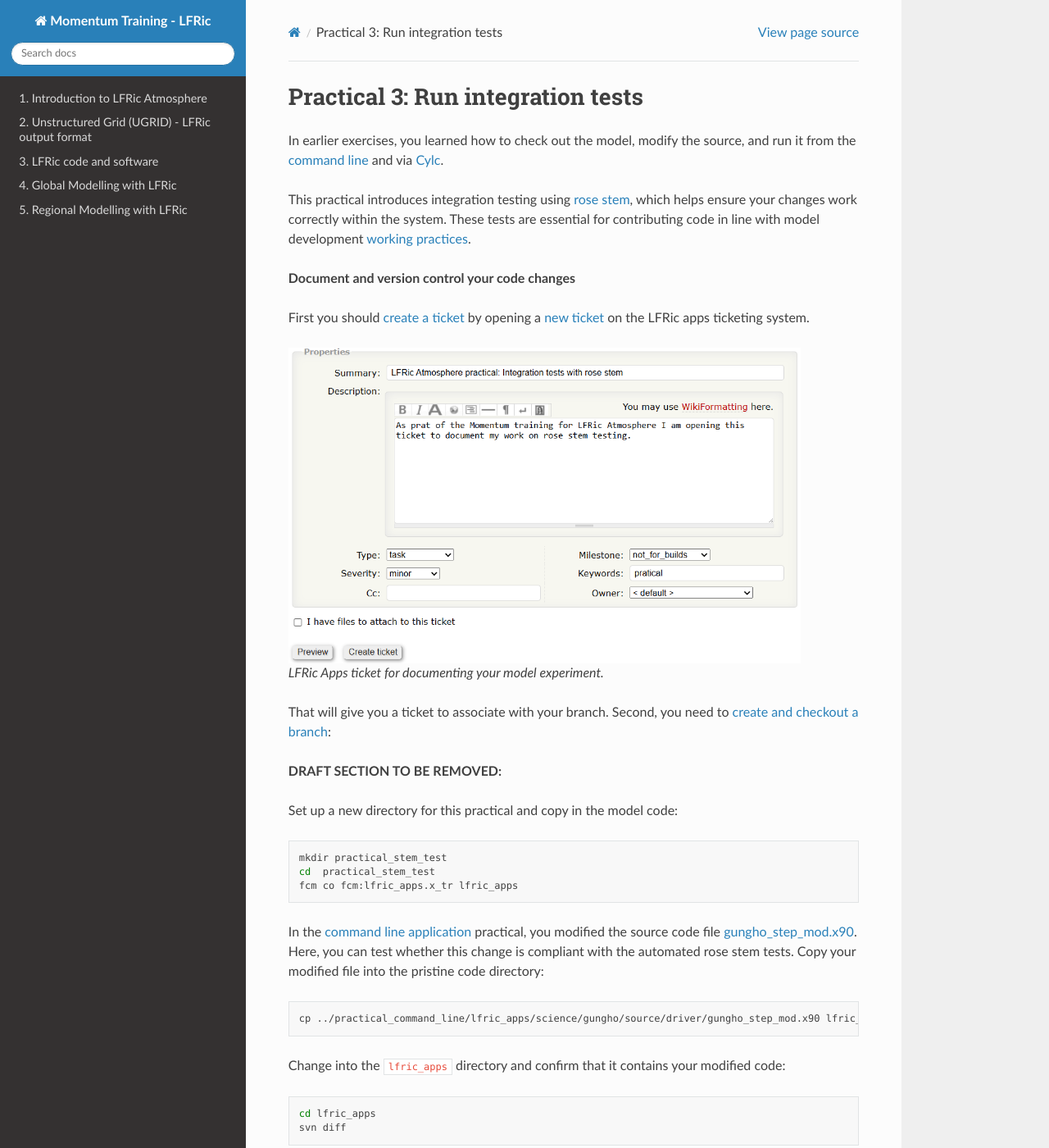
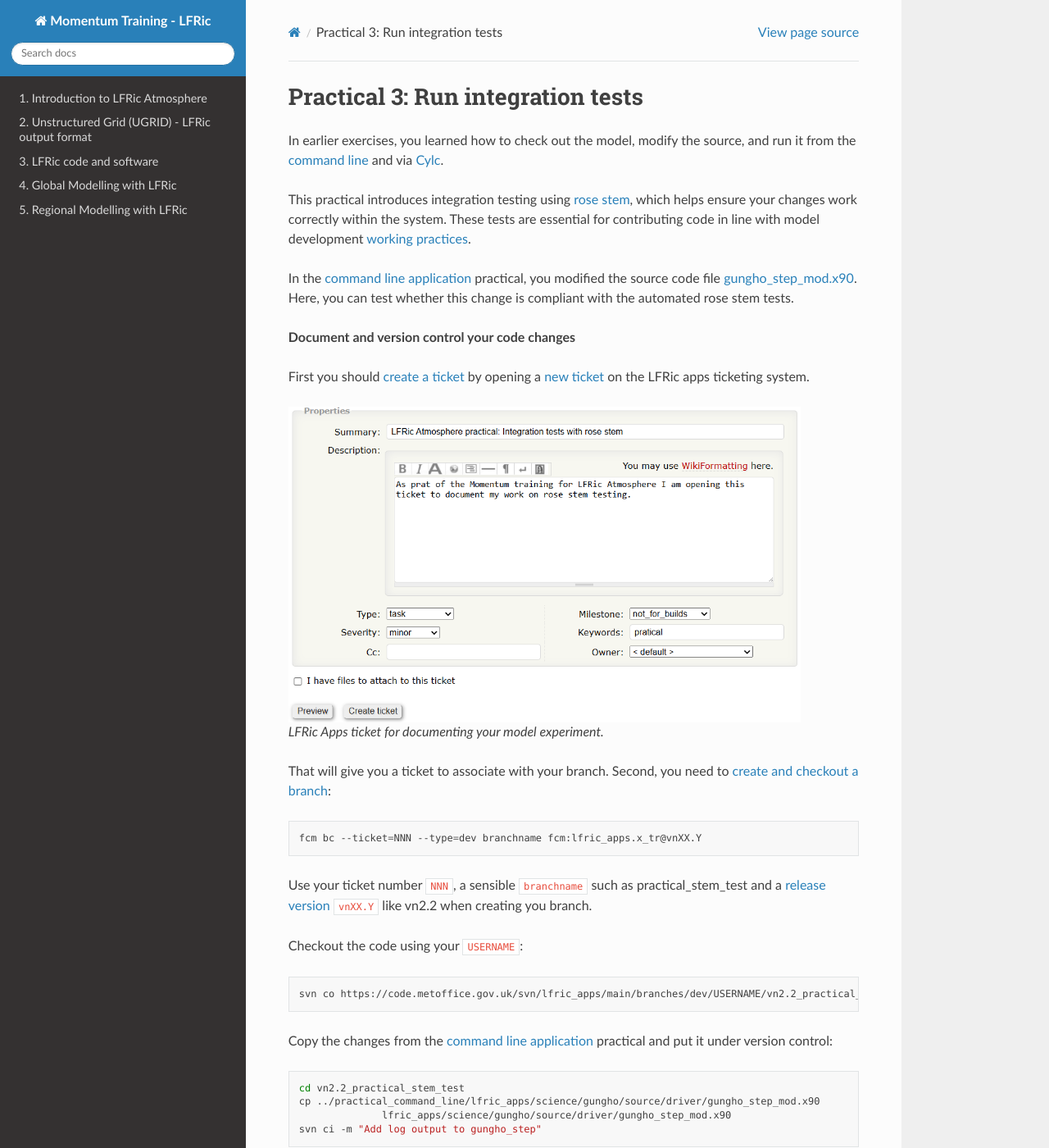
Before and after one commit to MetOffice/LFRic-Atmosphere-Training, a Sphinx documentation site: the page built from source/lfric_infrastructure/practical_stem_test.rst, in a window 1280 px wide and 1400 px high. Shown: the whole window at 82% size. Built offline with Sphinx 7.4.7 and the Read the Docs theme 3.1.0, drawn with Linux system fonts in a browser that asks for light colours.

Commit message:
Add instructions how to version control model changes to rose stem tutorial

```diff
--- a/source/lfric_infrastructure/practical_stem_test.rst
+++ b/source/lfric_infrastructure/practical_stem_test.rst
@@ -4,6 +4,8 @@
 In earlier exercises, you learned how to check out the model, modify the source, and run it from the :ref:`command line <practical_3_1-caption>` and via :ref:`Cylc <practical_3_2-caption>`.
 
 This practical introduces integration testing using `rose stem <https://metomi.github.io/rose/doc/html/tutorial/rose/furthertopics/rose-stem.html>`_, which helps ensure your changes work correctly within the system. These tests are essential for contributing code in line with model development :ref:`working practices <working-practices-caption>`.
+
+In the :ref:`command line application <practical_3_1-caption>` practical, you modified the source code file :ref:`gungho_step_mod.x90 <practical_3_1-hint_code>`. Here, you can test whether this change is compliant with the automated rose stem tests.
 
 **Document and version control your code changes**
 
@@ -16,10 +18,26 @@
 
 That will give you a ticket to associate with your branch. Second, you need to `create and checkout a branch <https://metoffice.github.io/simulation-systems/WorkingPractices/branches.html>`_:
 
+.. code-block:: bash
 
+   fcm bc --ticket=NNN --type=dev branchname fcm:lfric_apps.x_tr@vnXX.Y
 
+Use your ticket number ``NNN``, a sensible ``branchname`` such as practical_stem_test and a `release version <https://code.metoffice.gov.uk/trac/lfric_apps/wiki#Releases>`_ ``vnXX.Y`` like vn2.2 when creating you branch.
 
+Checkout the code using your ``USERNAME``:
 
+.. code-block:: bash
+
+   svn co https://code.metoffice.gov.uk/svn/lfric_apps/main/branches/dev/USERNAME/vn2.2_practical_stem_test vn2.2_practical_stem_test
+
+Copy the changes from the :ref:`command line application <practical_3_1-caption>` practical and put it under version control:
+
+.. code-block:: bash
+
+  cd vn2.2_practical_stem_test
+  cp ../practical_command_line/lfric_apps/science/gungho/source/driver/gungho_step_mod.x90
+                lfric_apps/science/gungho/source/driver/gungho_step_mod.x90
+  svn ci -m "Add log output to gungho_step"
 
 
 
```
